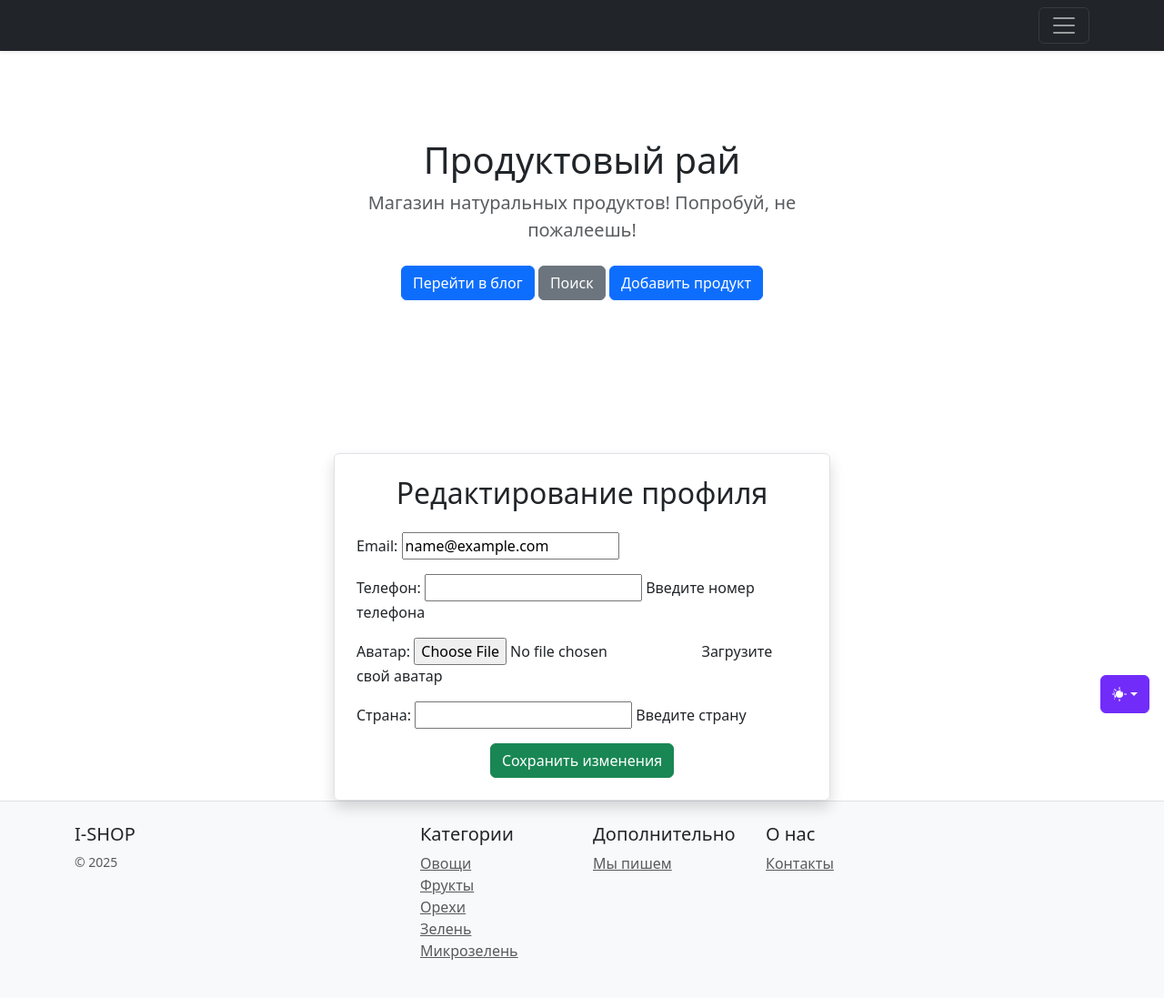
After one commit to Rapunzel-Chan/i-shop, a Django app: page /users/profile/edit/ in a window 1280 px wide. The commit adds this page. Shown: the whole page at 91% size. Run offline with Django 5.2, Linux system fonts and the light colour scheme; the visitor is signed in with stand-in values (Sample User, id 1); some libraries are stand-ins or nearby versions.

Commit message:
users can edit profile now

```diff
--- a/catalog/templates/catalog/includes/inc_menu.html
+++ b/catalog/templates/catalog/includes/inc_menu.html
@@ -11,6 +11,7 @@
                     <li><a href="{% url 'catalog:products_list' %}" class="text-white">Главная</a></li>
                     {% if user.is_authenticated %}
                     <li>
+                        <a href="{% url 'users:profile_edit' %}" class="text-white">Профиль</a></li>
                         <form method="post" action="{% url 'users:logout' %}">
                             {% csrf_token %}
                             <button type="submit" class="btn btn-link text-white p-0">
--- a/users/forms.py
+++ b/users/forms.py
@@ -1,6 +1,13 @@
 from django.contrib.auth.forms import UserCreationForm
 from catalog.forms import StyleFormMixin
 from users.models import User
+from django import forms
+
+
+class UserProfileForm(forms.ModelForm):
+    class Meta:
+        model = User
+        fields = ['email', 'phone', 'avatar', 'country']
 
 
 class UserRegisterForm(StyleFormMixin, UserCreationForm):
--- /dev/null
+++ b/users/templates/users/profile_edit.html
@@ -0,0 +1,19 @@
+{% extends 'catalog/base.html' %}
+{% block content %}
+<div class="container mt-5">
+  <div class="row justify-content-center">
+    <div class="col-md-6">
+      <div class="border rounded p-4 shadow">
+        <h2 class="text-center mb-4">Редактирование профиля</h2>
+        <form method="post" enctype="multipart/form-data">
+          {% csrf_token %}
+          {{ form.as_p }}
+          <div class="text-center">
+            <button type="submit" class="btn btn-success">Сохранить изменения</button>
+          </div>
+        </form>
+      </div>
+    </div>
+  </div>
+</div>
+{% endblock %}
--- a/users/urls.py
+++ b/users/urls.py
@@ -4,7 +4,7 @@
 from django.contrib.auth.views import LoginView
 from django.views.generic import TemplateView
 
-from users.views import logout_view, UserCreateView, email_verification
+from users.views import logout_view, UserCreateView, email_verification, UserProfileUpdateView
 
 app_name = UsersConfig.name
 
@@ -14,4 +14,5 @@
     path('logout/done/', TemplateView.as_view(template_name='users/logout.html'), name='logout_done'),
     path('register/', UserCreateView.as_view(), name='register'),
     path('email-confirm/<str:token>/', email_verification, name='email-confirm'),
+    path('profile/edit/', UserProfileUpdateView.as_view(), name='profile_edit'),
 ]
--- a/users/views.py
+++ b/users/views.py
@@ -1,5 +1,6 @@
 import secrets
 
+from django.contrib.auth.mixins import LoginRequiredMixin
 from django.core.mail import send_mail
 from django.shortcuts import render, get_object_or_404
 
@@ -8,10 +9,10 @@
 from django.shortcuts import redirect
 from django.urls import reverse_lazy, reverse
 from django.views.decorators.csrf import csrf_protect
-from django.views.generic import CreateView
+from django.views.generic import CreateView, UpdateView
 
 from config.settings import EMAIL_HOST_USER
-from users.forms import UserRegisterForm
+from users.forms import UserRegisterForm, UserProfileForm
 from users.models import User
 
 
@@ -52,3 +53,13 @@
     user.is_active = True
     user.save()
     return redirect(reverse('users:login'))
+
+
+class UserProfileUpdateView(LoginRequiredMixin, UpdateView):
+    model = User
+    form_class = UserProfileForm
+    template_name = 'users/profile_edit.html'
+    success_url = reverse_lazy('users:profile_edit')
+
+    def get_object(self):
+        return self.request.user
```
Also changed, not shown: catalog/views.py (+5 -14 lines), media/users/avatars/я.jpg (added).
